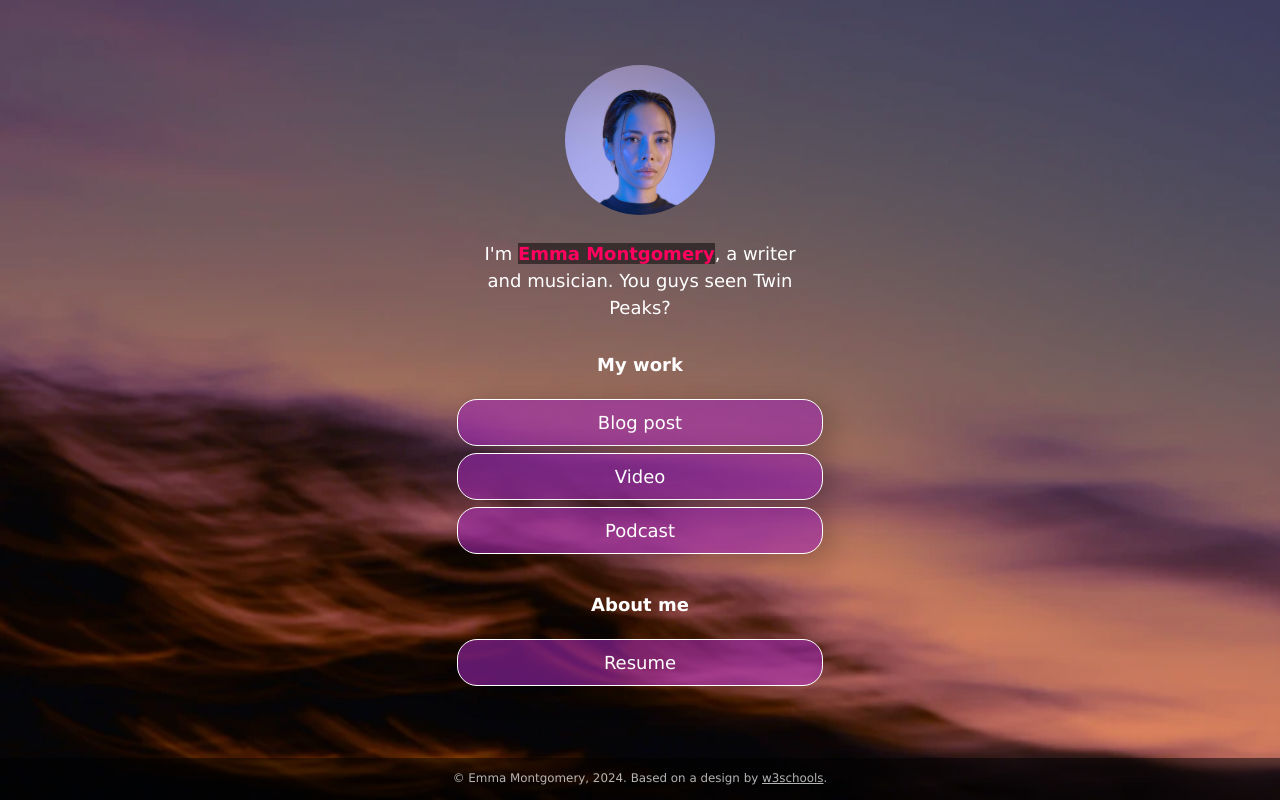
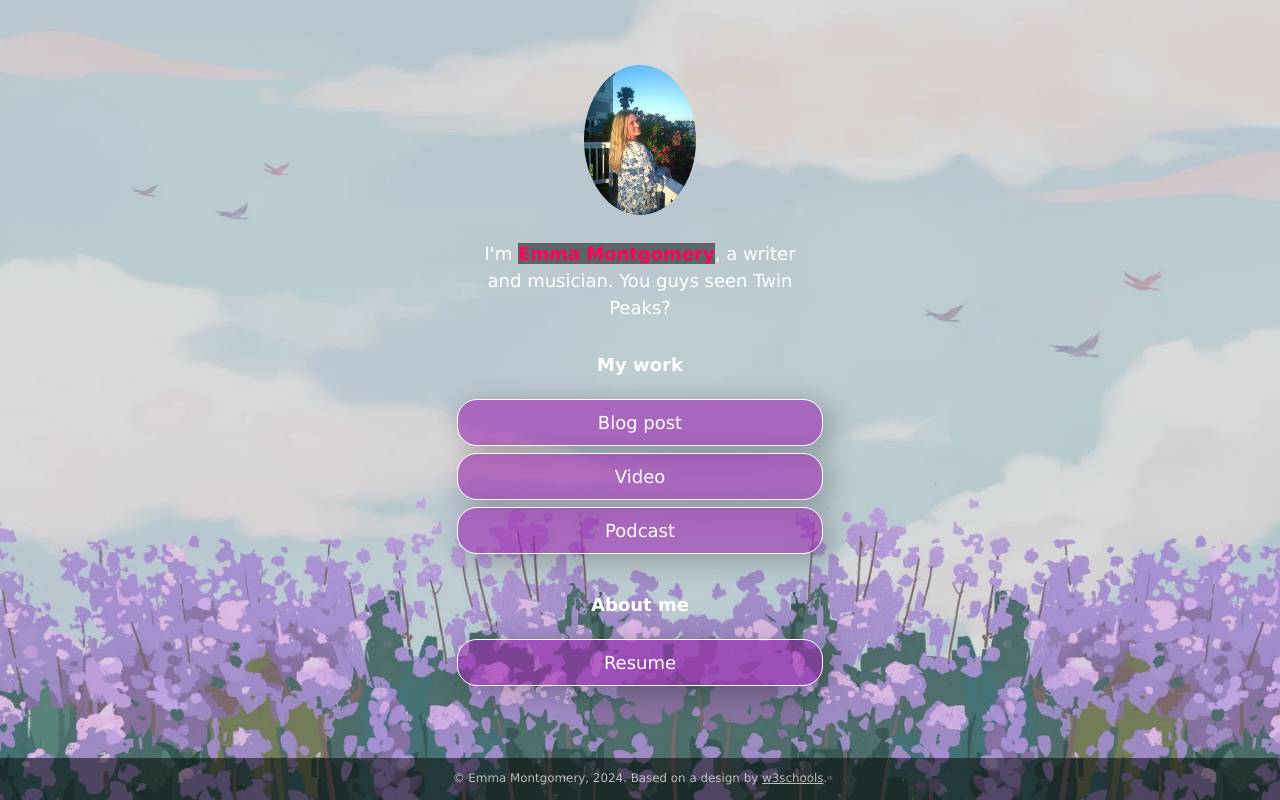
Before and after one commit to emmayorke/emmayorke.github.io, a plain HTML site: page linktree-ver-1/index.html in a window 1280 px wide. Drawn offline with Linux system fonts and the light colour scheme; files whose address does not match are found by name.

Commit message:
images and background

```diff
--- a/linktree-ver-1/css/style.css
+++ b/linktree-ver-1/css/style.css
@@ -26,7 +26,7 @@ body {
     min-height: 100%;
     /* The image used for the site background. Try changing skyscape.jpg to stars.jpg. Put a replacement photo in the images folder and, in line 21 below, replace skyscape.jpg with yourbackgroundfilename.jpg */
     /* The linear gradient darkens the image, like putting a sunglasses lens on top of it. If you want to darken the image even more, change 0.1 (both times) to 0.3 or higher */
-    background: linear-gradient(rgba(0, 0, 0, 0.1), rgba(0, 0, 0, 0.1)), url(../images/skyscape.jpg);
+    background: linear-gradient(rgba(0, 0, 0, 0.1), rgba(0, 0, 0, 0.1)), url(/Users/emmamontgomery/Documents/GitHub/emmayorke.github.io/background1.jpg);
     /* Prevents the browser from repeating or "tiling" the background image */
     background-repeat: no-repeat;
     background-position: center;
--- a/linktree-ver-1/index.html
+++ b/linktree-ver-1/index.html
@@ -15,7 +15,7 @@
   <div class="container">
     <!-- Image and name container. Put your replacement photo—which you should crop to be square—in the images folder, then change the source attribute to images/yourportraitfilename.jpg. This path says, "Look in the images folder for yourportraitfilename.jpg." Be sure to change the alt text, too. -->
     <div class="image-container">
-      <img src="images/portrait.jpg" alt="Photo by Art Hauntington">
+      <img src="/Users/emmamontgomery/Documents/GitHub/emmayorke.github.io/IMG_3686.jpg" alt="Profile Picture of Emma Montgomery">
     </div>
     <div class="intro">
       I'm <span class="name"><strong>Emma Montgomery</strong></span>, a writer and musician. You guys seen Twin Peaks?
@@ -53,7 +53,6 @@
       </div>
     </div>
 
-    <!-- Replace # with PDF from Google Docs, or replace the entire section with whatever you want. Or delete it! Or add another section below it!-->
     <div class="section-header">
       <h1>About me</h1>
     </div>
```
Also changed, not shown: IMG_3686.jpg (added), background1.jpg (added).
